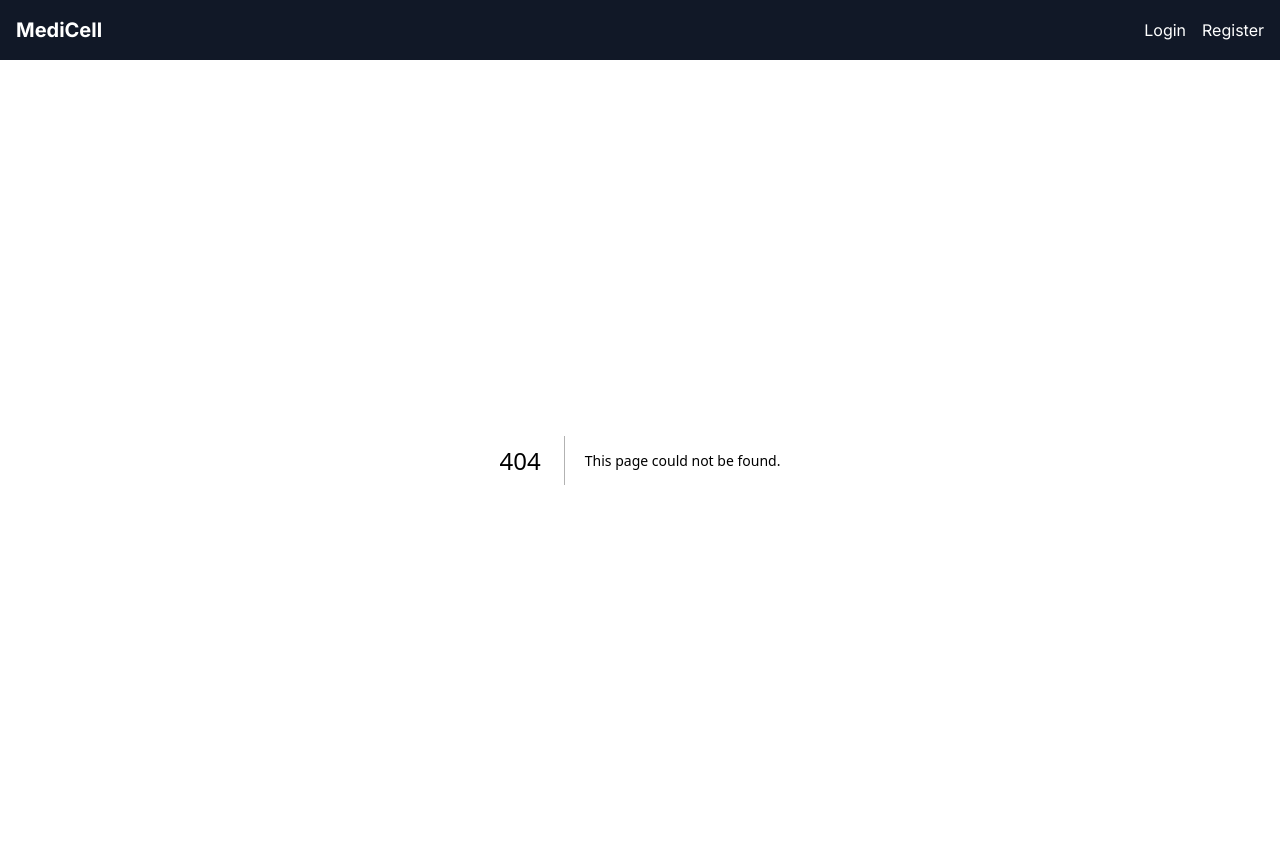
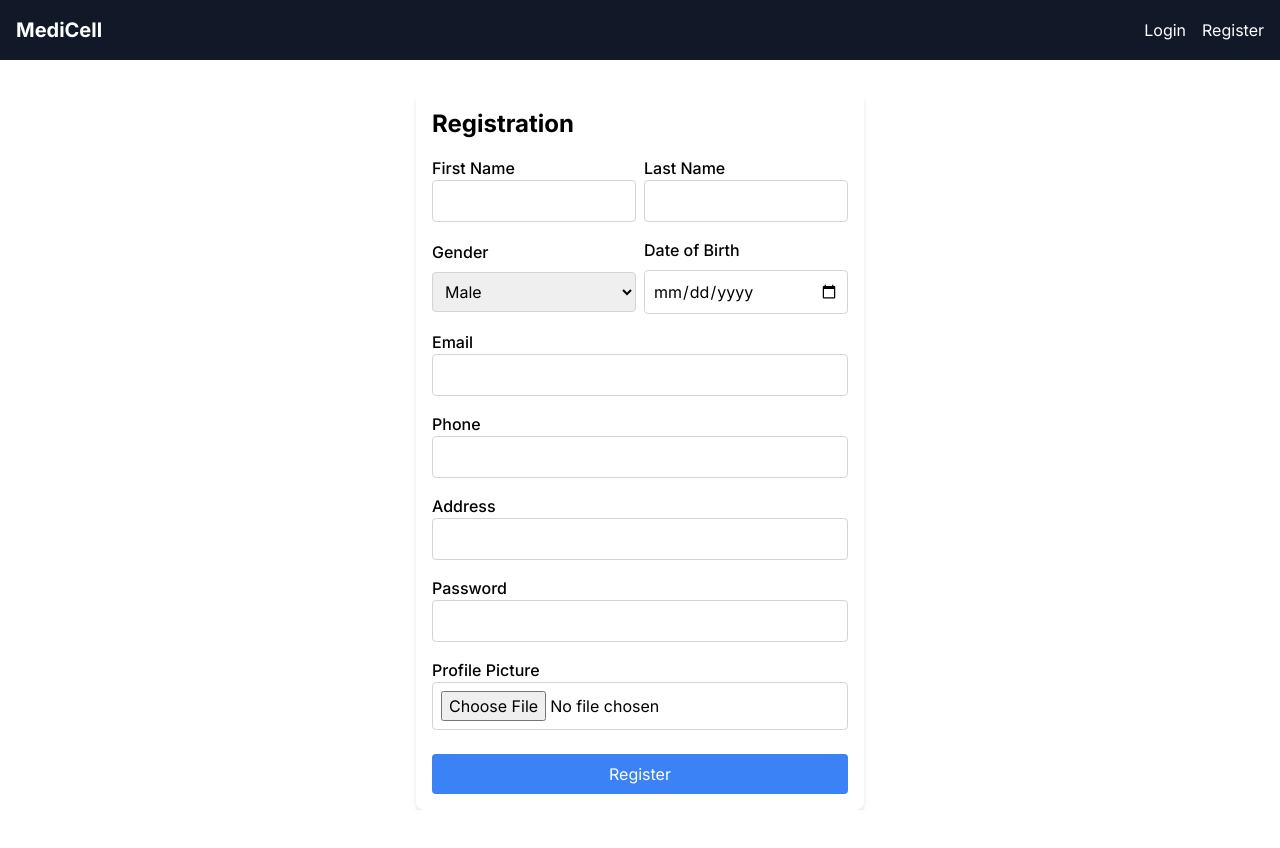
Before and after one commit to b14ck0ps/medicell-frontend, a Next.js app: page /register in a window 1280 px wide. Before the commit this address had no page. Shown: the top 848 px of the page. After the commit the page ends 810 px from the top, so only its background shows below. Built offline with nearby package versions, Linux system fonts and the light colour scheme.

Commit message:
Registration Component

```diff
--- /dev/null
+++ b/src/app/register/page.tsx
@@ -0,0 +1,171 @@
+"use client"
+import React, { useState } from 'react';
+import axiosInstance from '@/lib/axiosInstance';
+
+const RegistrationForm: React.FC = () => {
+    const [formData, setFormData] = useState({
+        FirstName: '',
+        LastName: '',
+        Gender: 0,
+        DateOfBirth: '',
+        Email: '',
+        Phone: '',
+        ProfilePicture: "",
+        Address: '',
+        Password: '',
+        Role: 1, // 1 for customer
+    });
+
+    const handleChange = (e: React.ChangeEvent<HTMLInputElement | HTMLSelectElement>) => {
+        const { name, value } = e.target;
+        setFormData(prevState => ({
+            ...prevState,
+            [name]: value,
+        }));
+    };
+
+
+
+    const handleSubmit = (e: any) => {
+        e.preventDefault();
+        axiosInstance.post('user', formData)
+            .then(response => {
+                window.location.href = '/login';
+            })
+            .catch(error => {
+                // Handle registration error
+                console.error(error);
+            });
+    };
+
+    return (
+        <div className="max-w-md p-4 mx-auto mt-8 bg-white rounded-lg shadow-md">
+            <h2 className="mb-4 text-2xl font-bold">Registration</h2>
+            <form onSubmit={handleSubmit}>
+                <div className="flex gap-2">
+                    <div className="mb-4">
+                        <label htmlFor="firstName" className="block font-medium">First Name</label>
+                        <input
+                            type="text"
+                            id="firstName"
+                            name="FirstName"
+                            className="w-full p-2 border border-gray-300 rounded"
+                            value={formData.FirstName}
+                            onChange={handleChange}
+                            required
+                        />
+                    </div>
+                    <div className="mb-4">
+                        <label htmlFor="lastName" className="block font-medium">Last Name</label>
+                        <input
+                            type="text"
+                            id="lastName"
+                            name="LastName"
+                            className="w-full p-2 border border-gray-300 rounded"
+                            value={formData.LastName}
+                            onChange={handleChange}
+                            required
+                        />
+                    </div>
+                </div>
+                <div className="flex items-center gap-2">
+                    <div className="w-1/2 mb-4">
+                        <label htmlFor="gender" className="block mb-2 font-medium">Gender</label>
+                        <select
+                            id="gender"
+                            name="Gender"
+                            className="w-full p-2 border border-gray-300 rounded"
+                            value={formData.Gender}
+                            onChange={handleChange}
+                            required
+                        >
+                            <option value={0}>Male</option>
+                            <option value={1}>Female</option>
+                        </select>
+                    </div>
+                    <div className="w-1/2 mb-4">
+                        <label htmlFor="dob" className="block mb-2 font-medium">Date of Birth</label>
+                        <input
+                            type="date"
+                            id="dob"
+                            name="DateOfBirth"
+                            className="w-full p-2 border border-gray-300 rounded"
+                            value={formData.DateOfBirth}
+                            onChange={handleChange}
+                            required
+                        />
+                    </div>
+                </div>
+                <div className="mb-4">
+                    <label htmlFor="email" className="block font-medium">Email</label>
+                    <input
+                        type="email"
+                        id="email"
+                        name="Email"
+                        className="w-full p-2 border border-gray-300 rounded"
+                        value={formData.Email}
+                        onChange={handleChange}
+                        required
+                    />
+                </div>
+                <div className="mb-4">
+                    <label htmlFor="phone" className="block font-medium">Phone</label>
+                    <input
+                        type="text"
+                        id="phone"
+                        name="Phone"
+                        className="w-full p-2 border border-gray-300 rounded"
+                        value={formData.Phone}
+                        onChange={handleChange}
+                        required
+                    />
+                </div>
+                <div className="mb-4">
+                    <label htmlFor="address" className="block font-medium">Address</label>
+                    <input
+                        type="text"
+                        id="address"
+                        name="Address"
+                        className="w-full p-2 border border-gray-300 rounded"
+                        value={formData.Address}
+                        onChange={handleChange}
+                        required
+                    />
+                </div>
+                <div className="mb-4">
+                    <label htmlFor="password" className="block font-medium">Password</label>
+                    <input
+                        type="password"
+                        id="password"
+                        name="Password"
+                        className="w-full p-2 border border-gray-300 rounded"
+                        value={formData.Password}
+                        onChange={handleChange}
+                        required
+                    />
+                </div>
+                <div className="mb-4">
+                    <label htmlFor="profilePicture" className="block font-medium">Profile Picture</label>
+                    <input
+                        type="file"
+                        id="profilePicture"
+                        name="ProfilePicture"
+                        className="w-full p-2 border border-gray-300 rounded"
+                        value={formData.ProfilePicture}
+                        onChange={handleChange}
+                    />
+                </div>
+                <div className="mt-6">
+                    <button
+                        type="submit"
+                        className="w-full px-4 py-2 text-white bg-blue-500 rounded hover:bg-blue-600"
+                    >
+                        Register
+                    </button>
+                </div>
+            </form>
+        </div>
+    );
+};
+
+export default RegistrationForm;
```
